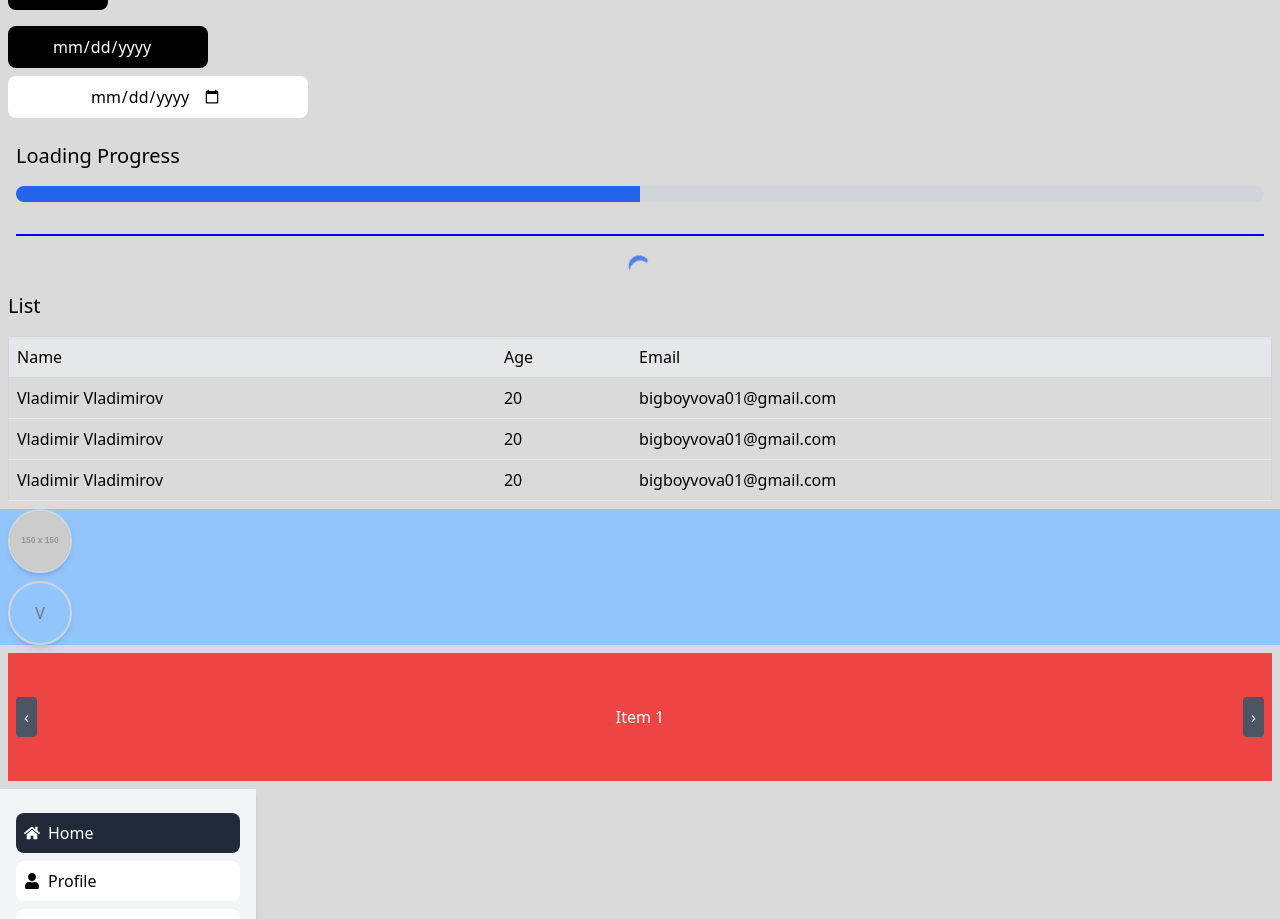
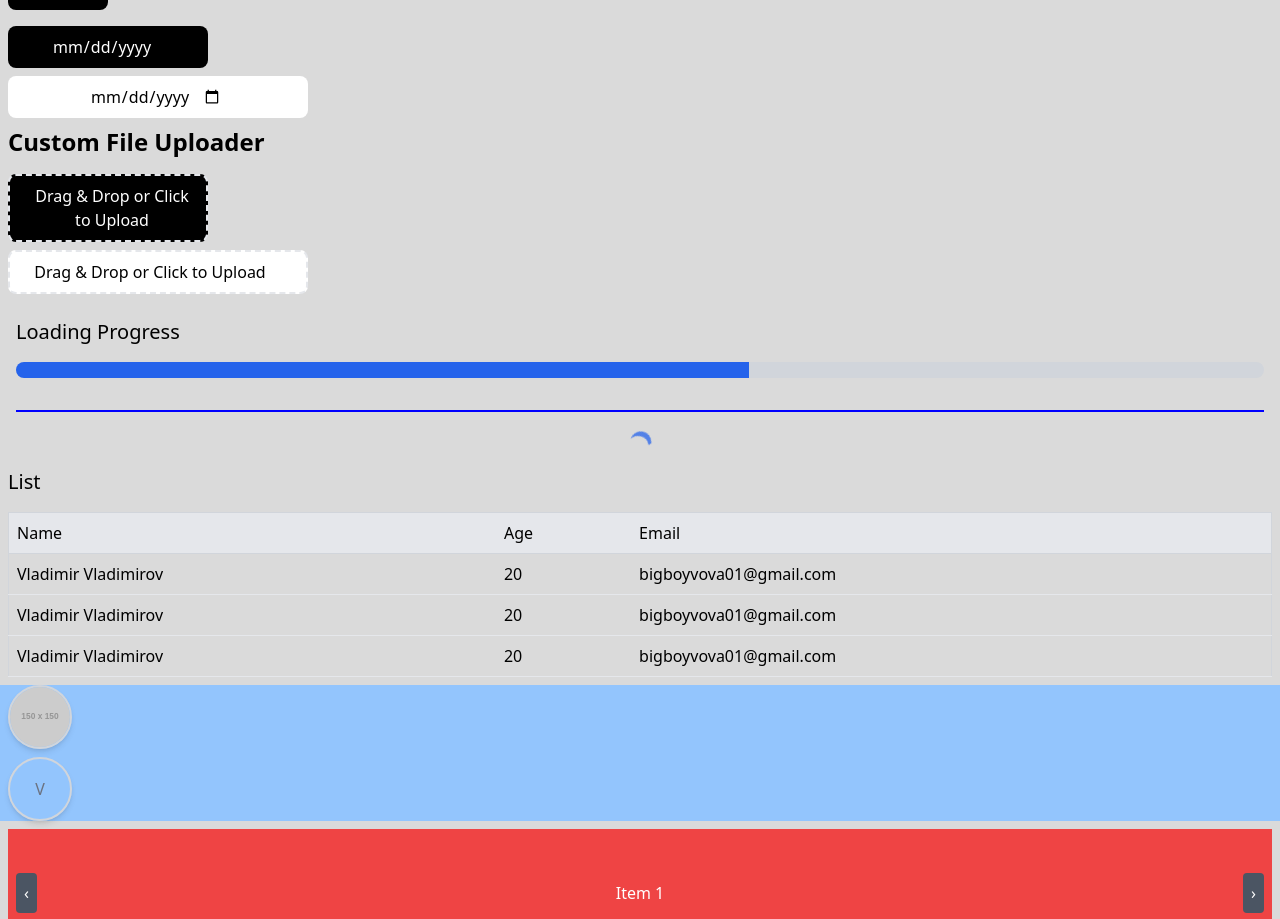
Before and after one commit to YpCIIIaK/reusable_components, a React (Create React App) app: page / in a window 1280 px wide. Shown: the part 1800-2719 px from the top of the page. Built offline with nearby package versions, Linux system fonts and the light colour scheme.

Commit message:
added fileuploader

```diff
--- a/src/App.js
+++ b/src/App.js
@@ -22,6 +22,7 @@ import ProgressBar from "./components/progress/ProgressBar";
 import Spinner from "./components/spinner/Spinner";
 import Divider from "./components/divider/Divider";
 import DatePicker from "./components/datepicker/DatePicker";
+import FileUploader from "./components/fileuploader/FileUploader";
 
 function App() {
     const handleClick = () => {};
@@ -122,6 +123,10 @@ function App() {
 
     const handleDateChange = (date) => {
         console.log('Selected Date:', date);
+    };
+
+    const handleFileUpload = (file) => {
+        console.log('Uploaded File:', file);
     };
 
     return (
@@ -341,7 +346,6 @@ function App() {
             </div>
 
             <div className="mx-2">
-
                 <DatePicker
                     styleType="black"
                     size="md"
@@ -354,6 +358,25 @@ function App() {
                     size="lg"
                     onDateChange={handleDateChange}
                     icon={<i className="fas fa-calendar-alt"></i>}
+                    iconPosition="right"
+                />
+            </div>
+
+            <div className="mx-2">
+                <h1 className="text-2xl font-bold mb-4">Custom File Uploader</h1>
+
+                <FileUploader
+                    styleType="black"
+                    size="md"
+                    onFileUpload={handleFileUpload}
+                    icon={<i className="fas fa-upload"></i>}
+                />
+
+                <FileUploader
+                    styleType="white"
+                    size="lg"
+                    onFileUpload={handleFileUpload}
+                    icon={<i className="fas fa-upload"></i>}
                     iconPosition="right"
                 />
             </div>
--- /dev/null
+++ b/src/components/fileuploader/FileUploader.jsx
@@ -0,0 +1,84 @@
+import React, { useState } from 'react';
+
+const FileUploader = ({
+                          styleType = 'black',
+                          size = 'md',
+                          icon,
+                          iconPosition = 'left',
+                          disabled,
+                          onFileUpload,
+                      }) => {
+    const [fileName, setFileName] = useState('');
+
+    const baseStyles =
+        'rounded-lg text-center font-medium py-2 px-4 my-2 transition-all flex items-center justify-center border-2 border-dashed';
+
+    const sizeStyles = {
+        sm: 'w-[100px]',
+        md: 'w-[200px]',
+        lg: 'w-[300px]',
+        xl1: 'w-[400px]',
+    };
+
+    const styleTypes = {
+        black: 'bg-black text-white hover:bg-gray-800 active:bg-gray-700',
+        gray600: 'bg-gray-600 text-white hover:bg-gray-700 active:bg-black',
+        white: 'bg-white text-black hover:bg-gray-200 active:bg-gray-300',
+    };
+
+    const uploaderStyles = `${baseStyles} ${sizeStyles[size]} ${styleTypes[styleType]} ${
+        disabled ? 'opacity-50 cursor-not-allowed' : ''
+    }`;
+
+    const handleFileChange = (e) => {
+        const file = e.target.files[0];
+        if (file) {
+            setFileName(file.name);
+            if (onFileUpload) {
+                onFileUpload(file);
+            }
+        }
+    };
+
+    const handleDragOver = (e) => {
+        e.preventDefault();
+    };
+
+    const handleDrop = (e) => {
+        e.preventDefault();
+        const file = e.dataTransfer.files[0];
+        if (file) {
+            setFileName(file.name);
+            if (onFileUpload) {
+                onFileUpload(file);
+            }
+        }
+    };
+
+    return (
+        <div
+            className={uploaderStyles}
+            onDragOver={handleDragOver}
+            onDrop={handleDrop}
+        >
+      <span className={`flex items-center ${iconPosition === 'right' ? 'flex-row-reverse' : ''}`}>
+        {icon && <span className={`mr-2 ${iconPosition === 'right' ? 'ml-2' : ''}`}>{icon}</span>}
+          <label className="cursor-pointer">
+          <input
+              type="file"
+              onChange={handleFileChange}
+              disabled={disabled}
+              className="hidden"
+          />
+              {fileName ? (
+                  <span>{fileName}</span>
+              ) : (
+                  <span>Drag & Drop or Click to Upload</span>
+              )}
+        </label>
+      </span>
+        </div>
+    );
+};
+
+export default FileUploader;
```
